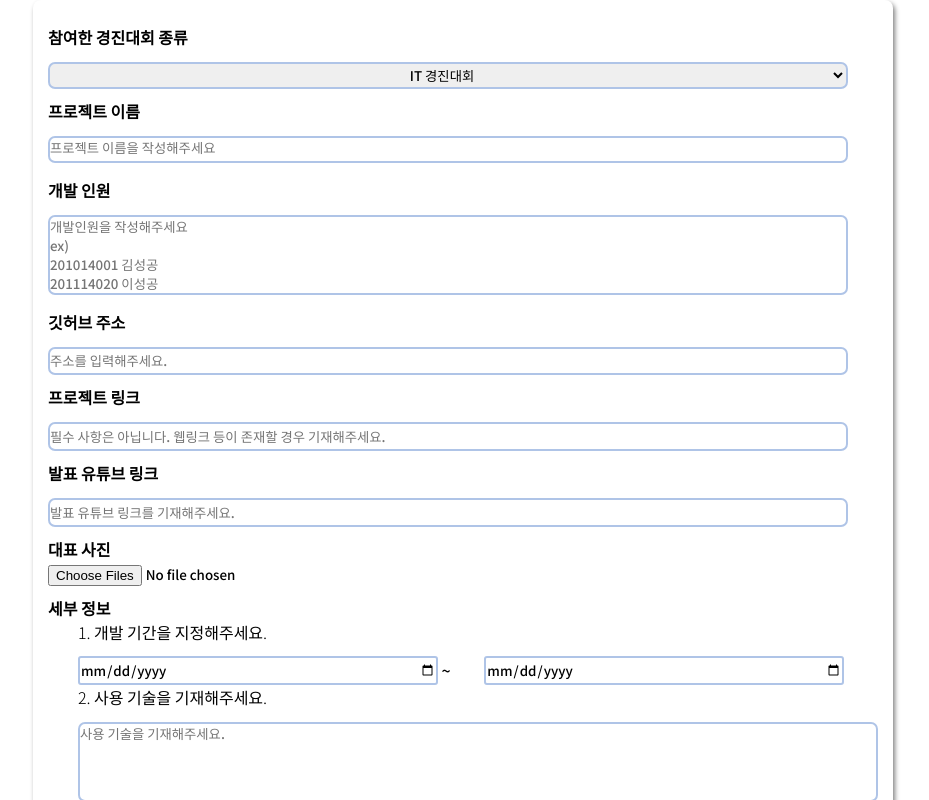
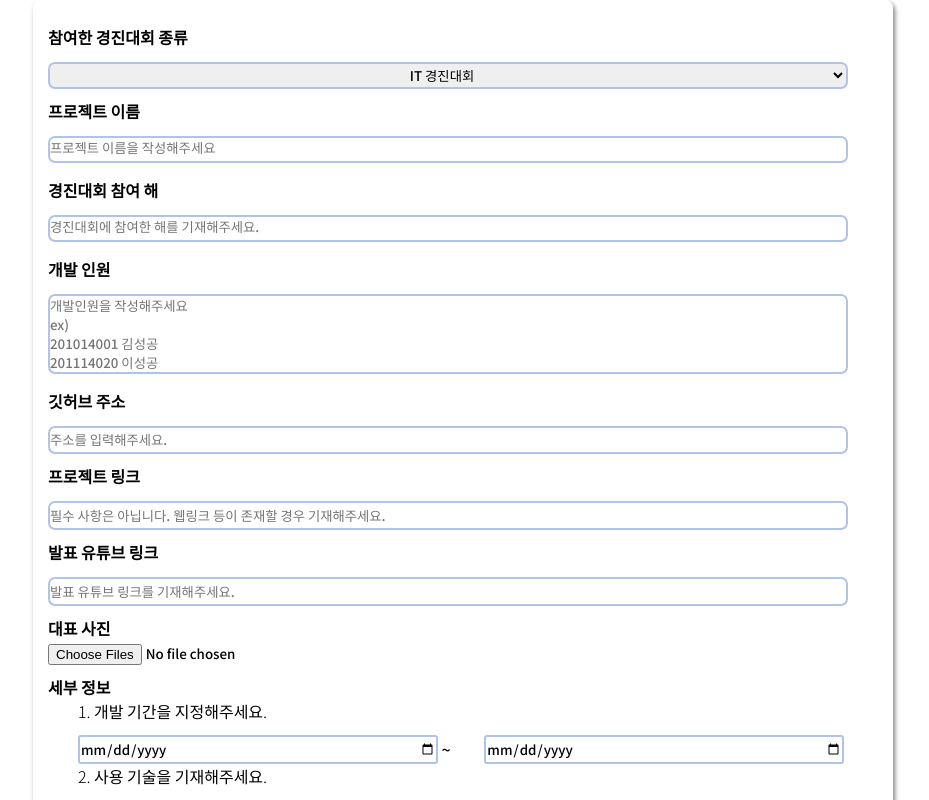
Before and after one commit to eunjung0613/ContestCollection-Web, a React (Create React App) app: page /write in a window 1280 px wide. Shown: the whole page, without its empty margins (177-1106 px from the left). Built offline with nearby package versions, Linux system fonts and the light colour scheme.

Commit message:
[#43]add Participation year

```diff
--- a/src/components/WriteCard/index.tsx
+++ b/src/components/WriteCard/index.tsx
@@ -22,6 +22,7 @@ function WriteCard() {
     youtubeLink: "",
     serviceLink: "",
     skills: [],
+    year: "",
   });
 
   const handleChange = (event: any) => {
@@ -56,6 +57,15 @@ function WriteCard() {
           required
           value={values.name}
           name="name"
+          onChange={handleChange}
+        ></textarea>
+        <p css={p}>경진대회 참여 해</p>
+        <textarea
+          placeholder="경진대회에 참여한 해를 기재해주세요. "
+          css={year}
+          required
+          value={values.year}
+          name="year"
           onChange={handleChange}
         ></textarea>
         <p css={p}>개발 인원</p>
@@ -194,6 +204,16 @@ const projectName = css`
   margin-top: 0.8rem;
 `;
 
+const year = css`
+  box-sizing: border-box;
+  border: solid 2px #afc4e7;
+  border-radius: 7px;
+  resize: none;
+  width: 50rem;
+  height: 1.7rem;
+  margin-top: 0.8rem;
+`;
+
 const textArea = css`
   box-sizing: border-box;
   border: solid 2px #afc4e7;
```
